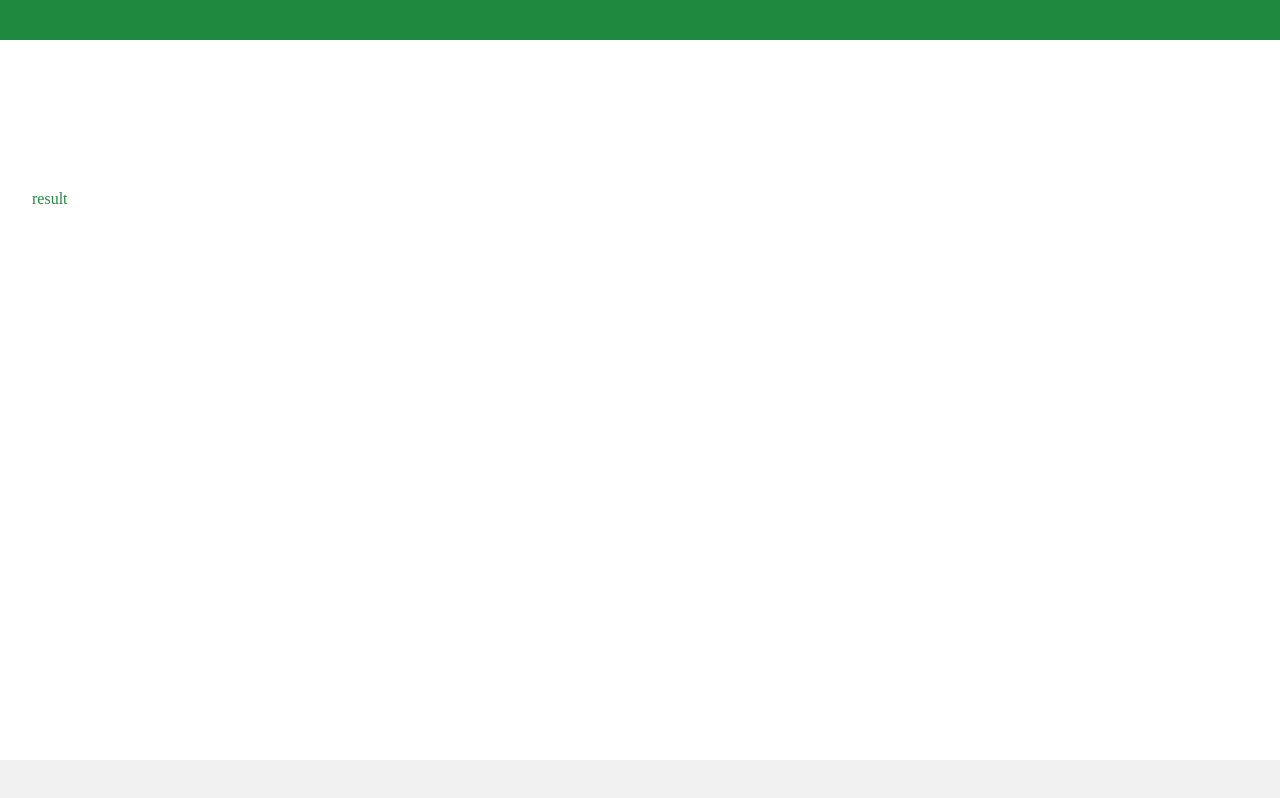
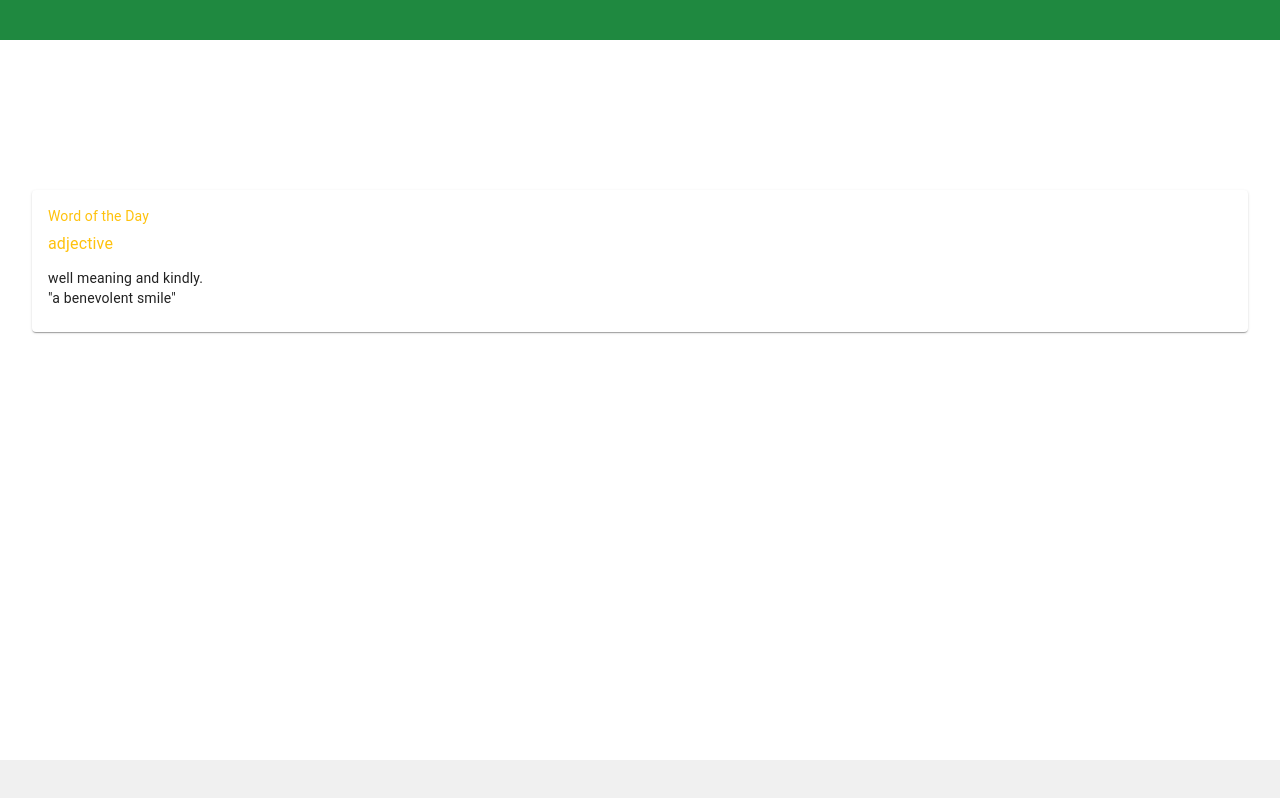
Before and after one commit to kapibara99/subway-combinations, a React (Vite) app in the folder vite-project/: page /result in a window 1280 px wide. Built offline with nearby package versions, Linux system fonts and the light colour scheme.

Commit message:
set result card component

```diff
--- a/vite-project/src/App.tsx
+++ b/vite-project/src/App.tsx
@@ -57,7 +57,7 @@ function App() {
       <Header />
       <Routes>
         <Route path="/" element={<Home />} />
-        <Route path="/result" element={<Result />} />
+        <Route path="/result" element={<Result data={data} setData={setData}/>} />
         <Route path="*" element={<NotFound />} />
       </Routes>
       <Footer />
--- a/vite-project/src/pages/Home.tsx
+++ b/vite-project/src/pages/Home.tsx
@@ -5,13 +5,15 @@ import { useEffect, useState } from 'react';
 import { CheckList } from '../components/checkList/checkList';
 import MinimumDistanceSlider from '../components/SlideBar/SlideBar';
 import { MarginSet } from '../components/usuallyMargin/marginSet';
+
 export const Home = () => {
-
     return (
     <main>
       <CheckList />
       <MarginSet value="large" />
       <MinimumDistanceSlider />
+      <MarginSet value="large" />
+
     </main>
   )
 }
--- a/vite-project/src/pages/Result.tsx
+++ b/vite-project/src/pages/Result.tsx
@@ -1,7 +1,13 @@
 import { useState , useEffect } from 'react'
 
-export const Result = () => {
+import { ResultCard } from '../components/resultCard/resultCard';
+
+export const Result = (props:any) => {
+  const {data , setData} = props;
+
   return (
-    <main>result</main>
+    <main>
+      <ResultCard />
+    </main>
   )
 }
```
Also changed, not shown: 1 other file (tests, documents, lock files or other folders).
